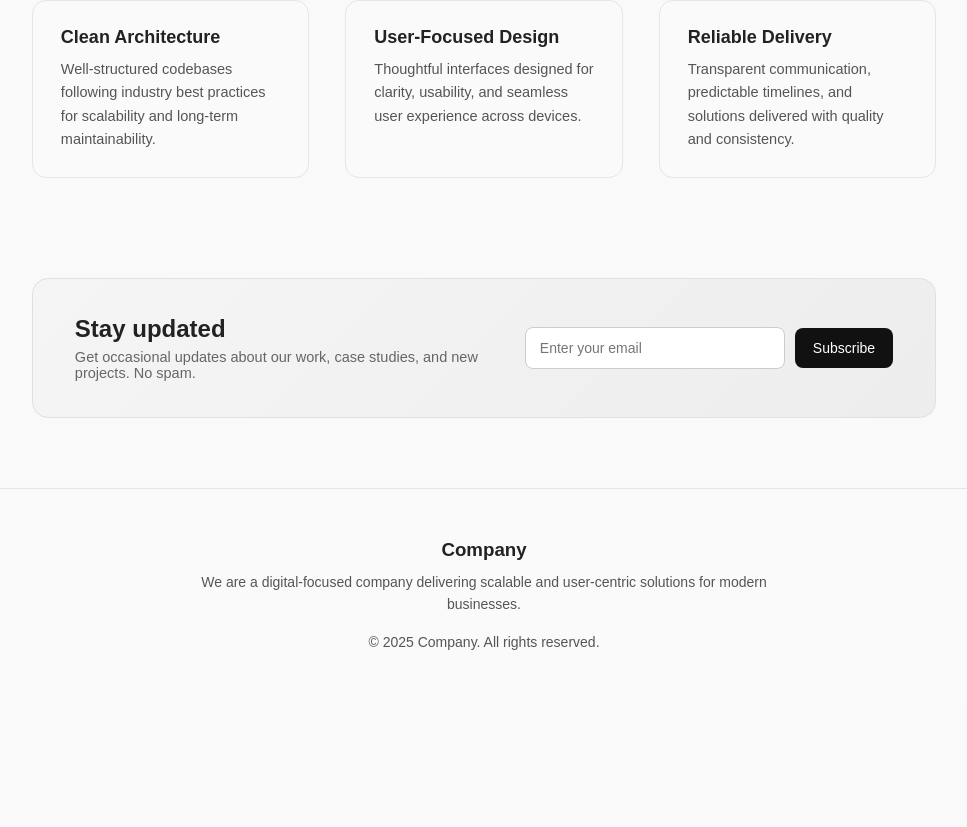
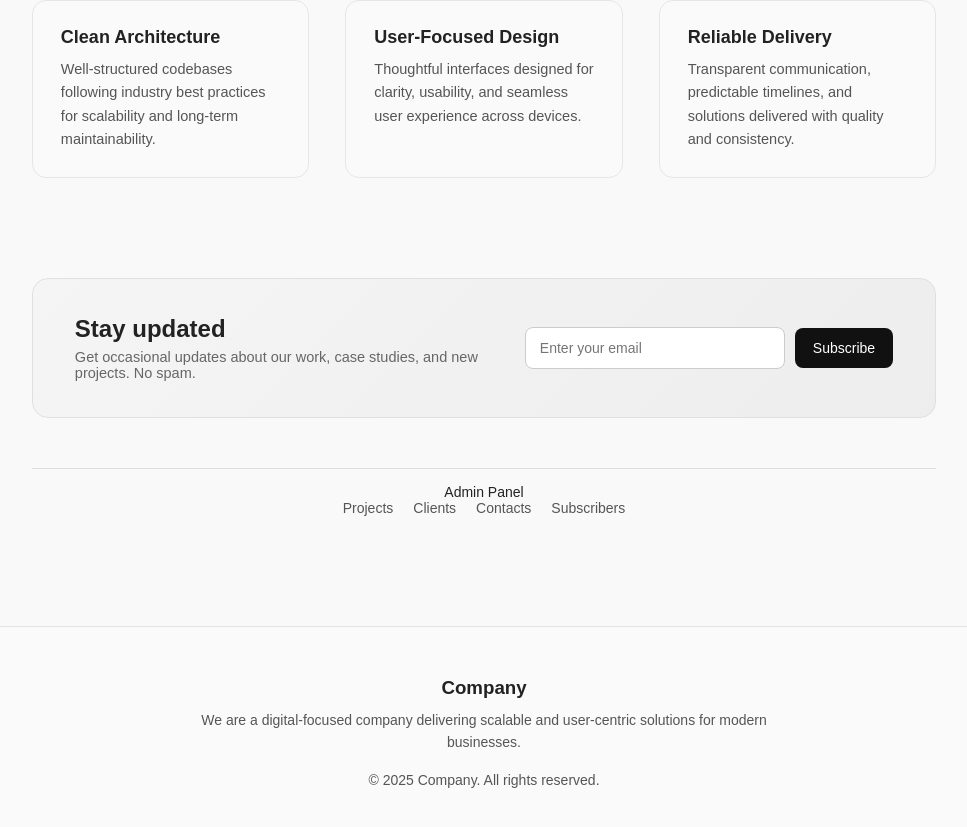
Before and after one commit to iryapatni/company-portfolio, a React app in the folder frontend/: page / in a window 1280 px wide. Shown: the part 442-1269 px from the top of the page, without its empty margins (156-1123 px from the left). Before the commit the page ends 1145 px from the top, so only its background shows below. Built offline with nearby package versions, Linux system fonts and the light colour scheme; no server answers; the HTML template or start-up script is replaced by a standard one.

Commit message:
fix: reliable image upload using cloud storage

```diff
--- a/frontend/src/pages/Home.jsx
+++ b/frontend/src/pages/Home.jsx
@@ -1,5 +1,7 @@
 import { useState } from "react";
 import api from "../services/api";
+import AdminLinks from "../components/AdminLinks";
+
 
 function Home() {
   const [email, setEmail] = useState("");
@@ -85,6 +87,11 @@ function Home() {
           <button type="submit">Subscribe</button>
         </form>
       </section>
+      {/* TEMP ADMIN ACCESS — REMOVE BEFORE FINAL SUBMISSION */}
+        <div style={{ marginBottom: "40px" }}>
+        <AdminLinks />
+        </div>
+
     </div>
   );
 }
```
